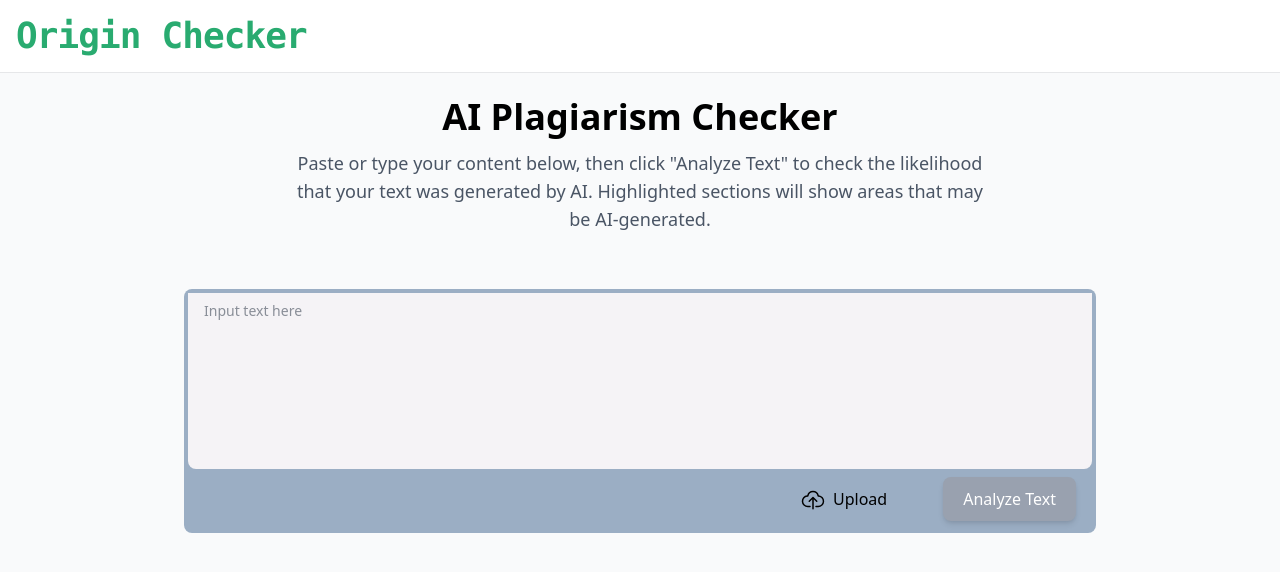
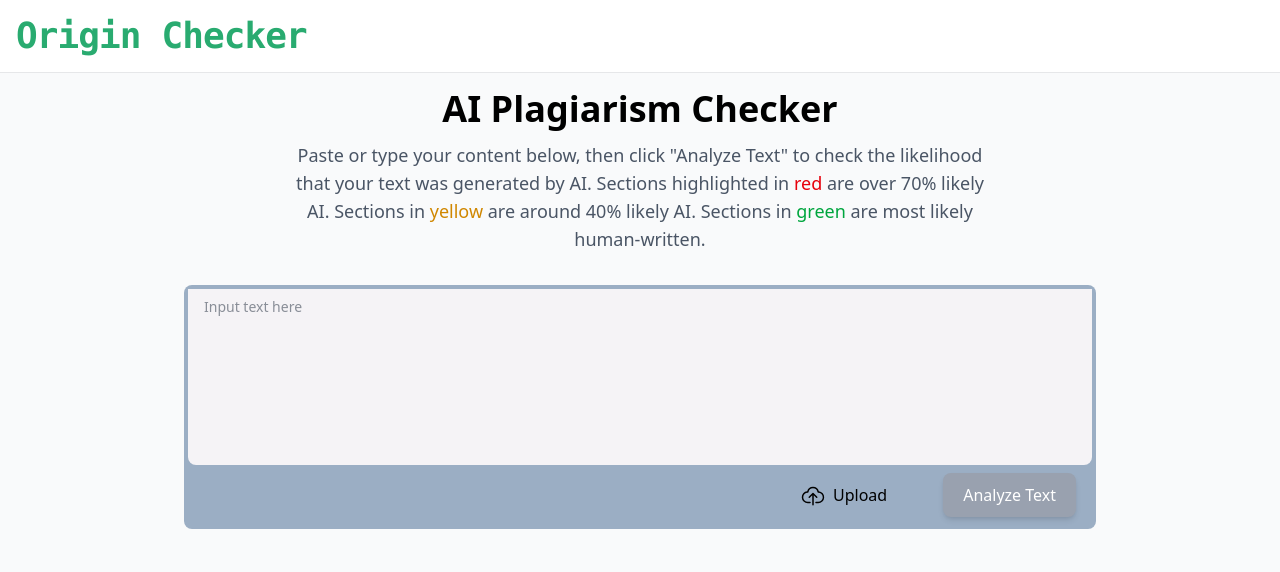
Before and after one commit to AliEl-Khatib/OriginChecker, a React (Vite) app in the folder frontend/: page / in a window 1280 px wide. Shown: the top 572 px of the page. Built offline with nearby package versions, Linux system fonts and the light colour scheme.

Commit message:
Added in Text to indicate what highlighted colours mean

```diff
--- a/frontend/src/pages/Homepage.jsx
+++ b/frontend/src/pages/Homepage.jsx
@@ -18,17 +18,19 @@ function HomePageContent() {
     return (
             <div className="min-h-screen w-full bg-gray-50 dark:bg-gray-900">
                 <Header />
-                <div className="w-full max-w-3xl mx-auto px-4 sm:px-6 md:px-8 py-6 text-center">
+                <div className="w-full max-w-3xl mx-auto px-4 sm:px-6 md:px-8 py-4 text-center">
                     <h1 className="text-2xl sm:text-3xl md:text-4xl font-bold dark:text-white mb-3">
                         AI Plagiarism Checker
                     </h1>
                     <p className="text-sm sm:text-base md:text-lg text-gray-600 dark:text-gray-300">
                         Paste or type your content below, then click "Analyze Text" to check
-                        the likelihood that your text was generated by AI. Highlighted sections
-                        will show areas that may be AI-generated.
+                        the likelihood that your text was generated by AI.
+                        Sections highlighted in <span className="text-red-600 dark:text-red-400">red</span> are over 70% likely AI.
+                        Sections in <span className="text-yellow-600 dark:text-yellow-400">yellow</span> are around 40% likely AI.
+                        Sections in <span className="text-green-600 dark:text-green-400">green</span> are most likely human-written.
                     </p>
                 </div>
-                <div className="flex justify-center items-start pt-8 px-4 sm:px-6 md:px-8">
+                <div className="flex justify-center items-start pt-4 px-4 sm:px-6 md:px-8">
                     <div className="w-full sm:w-4/5 md:w-3/4">
                         <div className="w-full max-w-5xl mx-auto mb-4 border-4 border-[#9BAEC4]/10 rounded-lg bg-[#9BAEC4] dark:bg-gray-700 dark:border-gray-600">
                             <form>
```
